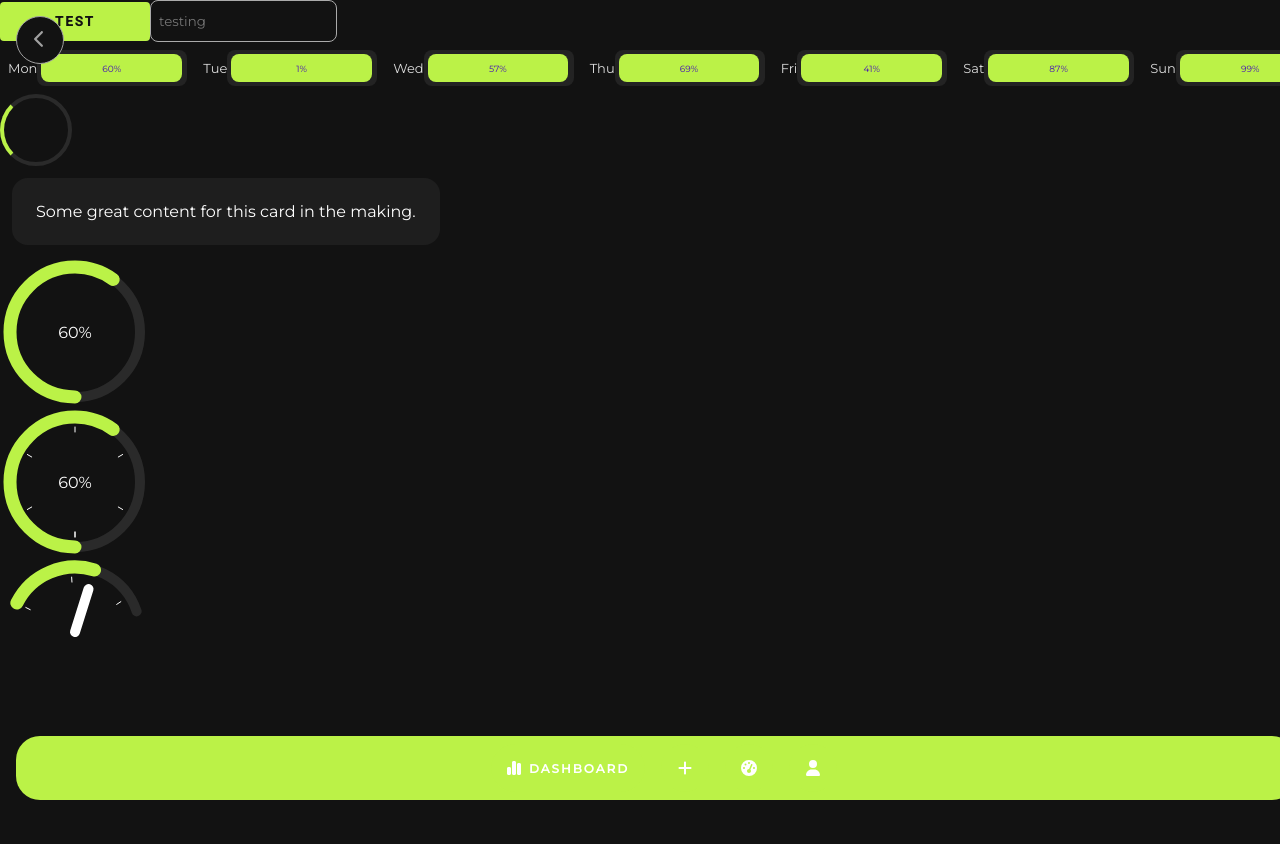
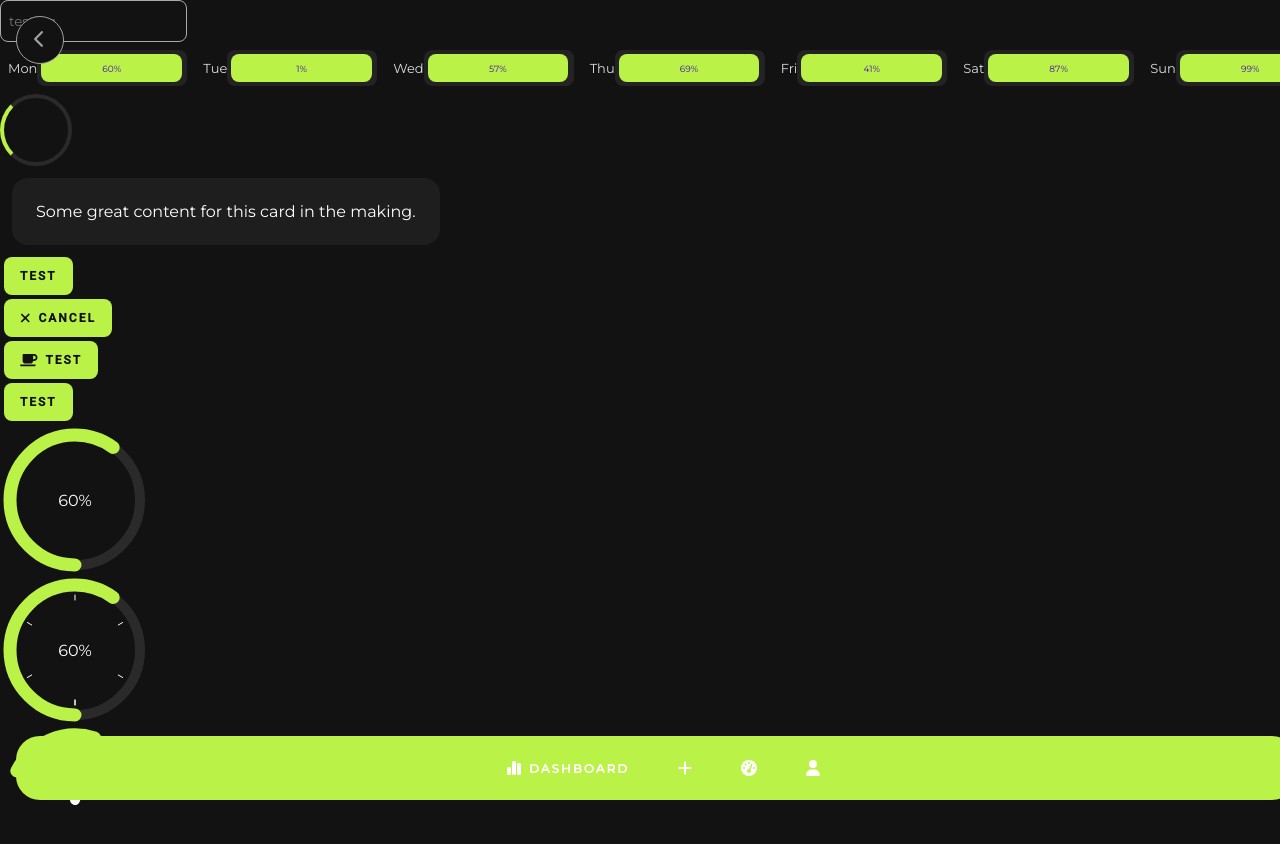
Before and after one commit to jalaj711/gastos-frontend, a Next.js app: page / in a window 1280 px wide. Shown: the top 844 px of the page. Before the commit the page ends 800 px from the top, so only its background shows below. Built offline with nearby package versions, Linux system fonts and the light colour scheme.

Commit message:
add icon ability to button
Signed-off-by: Jalaj Kumar <96870071+jalaj711@users.noreply.github.com>

```diff
--- a/components/Button.tsx
+++ b/components/Button.tsx
@@ -1,32 +1,46 @@
 import { ReactNode } from "react";
 import colors from "../utils/colors";
+import { FontAwesomeIcon } from "@fortawesome/react-fontawesome";
+import { IconDefinition } from "@fortawesome/fontawesome-svg-core";
 
-function button(props: { children: ReactNode }) {
+function button(props: {
+  children: ReactNode;
+  outlined?: boolean;
+  fullRadius?: boolean;
+  icon?: IconDefinition;
+}) {
   return (
     <>
-      <button>{props.children}</button>
+      <button>
+        {props.icon && (
+          <FontAwesomeIcon icon={props.icon} style={{ fontSize: "14px", marginRight: '8px' }} />
+        )}
+        {props.children}
+      </button>
       <style jsx>{`
         button {
-          padding: 12px 8px;
-          min-width: 150px;
-          max-width: 300px;
-          text-align: center;
-          background: ${colors.primary};
-          border-radius: 4px;
-          border: none;
-          transition: 0.1s;
-          color: ${colors.textOnPrimary};
+          padding: 12px 16px;
+          font-size: 12px;
           text-transform: uppercase;
           letter-spacing: 2px;
-          font-family: 'Roboto';
+          font-family: "Roboto";
           font-weight: 700;
+          border-radius: ${props.fullRadius ? "24px" : "8px"};
+          color: white;
+          display: flex;
+          align-items: center;
+          justify-content: center;
+          background: ${props.outlined ? colors.background : colors.primary};
+          color: ${props.outlined ? "white" : colors.textOnPrimary};
+          border: ${props.outlined ? "1px solid rgb(150, 150, 150)" : "none"};
+          margin: 4px;
         }
 
         button:hover {
           cursor: pointer;
           background-image: linear-gradient(
-            rgba(255, 255, 255, 0.1),
-            rgba(255, 255, 255, 0.1)
+            rgba(255, 255, 255, 0.3),
+            rgba(255, 255, 255, 0.3)
           );
         }
       `}</style>
--- a/pages/index.tsx
+++ b/pages/index.tsx
@@ -7,7 +7,7 @@ import Input from "../components/Input";
 import Loader from "../components/Loader";
 import ProgressBar from "../components/ProgressBar";
 // import { FontAwesomeIcon } from '@fortawesome/react-fontawesome'
-// import { faCoffee } from '@fortawesome/free-solid-svg-icons'
+import { faCancel, faCoffee, faCross, faCrosshairs, faXmark } from "@fortawesome/free-solid-svg-icons";
 
 const Home: NextPage = () => {
   return (
@@ -19,7 +19,6 @@ const Home: NextPage = () => {
       </Head>
 
       <main>
-        <Button>test</Button>
         <Input type="text" placeholder="testing" />
         <div style={{ display: "flex" }}>
           <ProgressBar value={60} sub="Mon" showValue />
@@ -30,13 +29,33 @@ const Home: NextPage = () => {
           <ProgressBar value={87} sub="Sat" horizontal showValue />
           <ProgressBar value={99} sub="Sun" horizontal showValue />
         </div>
-        <Loader static/>
-        <Card>
-            Some great content for this card in the making.
-        </Card>
+        <Loader static />
+        <Card>Some great content for this card in the making.</Card>
+        <Button outlined>test</Button>
+        <Button outlined fullRadius icon={faXmark}>
+          Cancel
+        </Button>
+        <Button fullRadius icon={faCoffee}>
+          test
+        </Button>
+        <Button>test</Button>
         <CircularProgress value={60} showValue id="circularprogress" />
-        <CircularProgress value={60} showValue gaugeMarkSeperation={60} gaugeMarks id="circularprogress2"/>
-        <CircularProgress value={60} centralNeedle gaugeMarkSeperation={60} range={135} offSet={-153.5} gaugeMarks id="circularprogress3"/>
+        <CircularProgress
+          value={60}
+          showValue
+          gaugeMarkSeperation={60}
+          gaugeMarks
+          id="circularprogress2"
+        />
+        <CircularProgress
+          value={60}
+          centralNeedle
+          gaugeMarkSeperation={60}
+          range={135}
+          offSet={-153.5}
+          gaugeMarks
+          id="circularprogress3"
+        />
       </main>
     </>
   );
```
